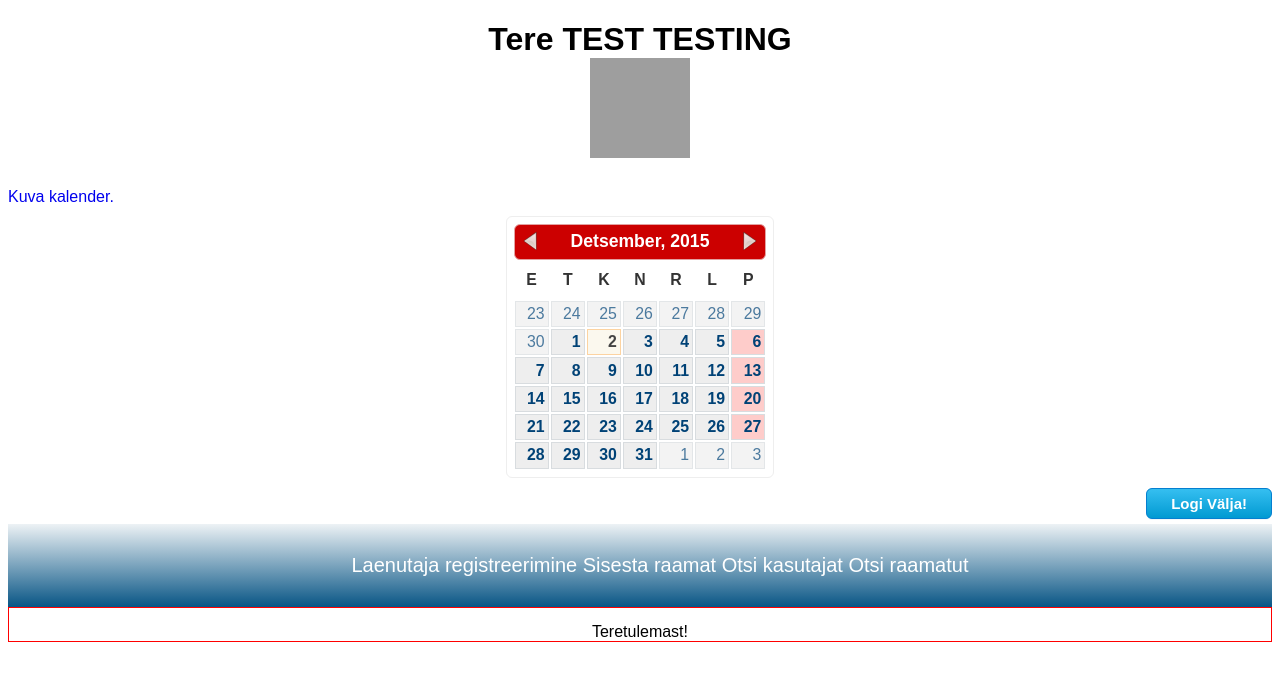
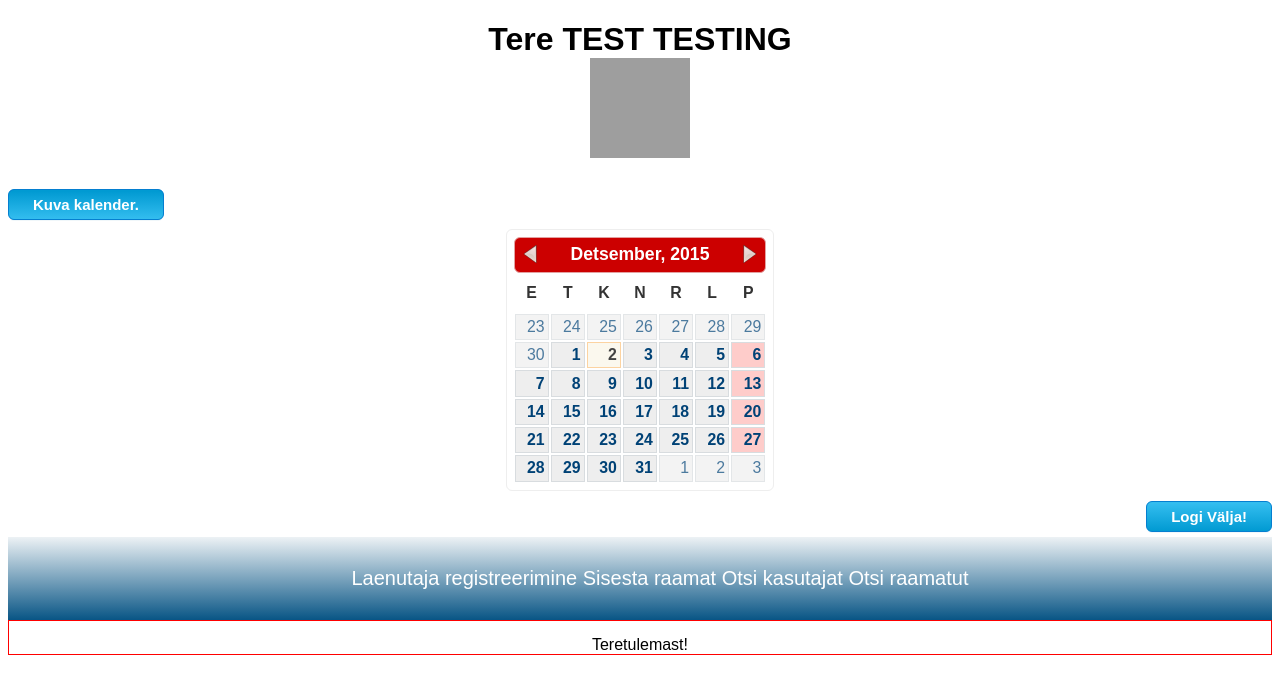
Before and after one commit to vtanel/Raamatukogu, a PHP site: page / in a window 1280 px wide, after a click on "Kuva kalender.". Shown: the top 694 px of the page. Run offline with PHP 8.4, Linux system fonts and the light colour scheme; a user stored in the database is signed in; data comes from the database, SQL or seed files in the repository; some libraries are stand-ins or nearby versions; grey boxes are pictures that could not be loaded.

Commit message:
Kuva kalender nupp samasuguseks nagu Logi välja nupp [Delivers #108929260]

```diff
--- a/css/admin_template.css
+++ b/css/admin_template.css
@@ -57,7 +57,7 @@ a {
 
 }
 
-.log_out {
+.log_out, .calender {
     -moz-box-shadow: 0px 1px 0px 0px #f0f7fa;
     -webkit-box-shadow: 0px 1px 0px 0px #f0f7fa;
     box-shadow: 0px 1px 0px 0px #f0f7fa;
@@ -83,7 +83,8 @@ a {
     text-decoration: none;
 }
 
-.log_out:hover {
+.log_out:hover,
+.calender {
     background: -webkit-gradient(linear, left top, left bottom, color-stop(0.05, #019ad2), color-stop(1, #33bdef));
     background: -moz-linear-gradient(top, #019ad2 5%, #33bdef 100%);
     background: -webkit-linear-gradient(top, #019ad2 5%, #33bdef 100%);
@@ -94,7 +95,8 @@ a {
     background-color: #019ad2;
 }
 
-.log_out:active {
+.log_out:active,
+.calender {
     position: relative;
     top: 1px;
 }
--- a/templates/admin_template.php
+++ b/templates/admin_template.php
@@ -9,7 +9,7 @@ require 'controllers/admins.php';
 <head>
 
     <meta charset="UTF-8">
-    <title>Document</title>
+    <title>Raamatukogu</title>
     <link href="css/admin_template.css" rel="stylesheet" type="text/css">
     <link href="css/searchtable/tables.css" rel="stylesheet" type="text/css">
     <script type="text/javascript">
@@ -34,9 +34,10 @@ require 'controllers/admins.php';
 
 <!---Too kalender admin_page.php lehel !------->
 
-<a href="#" onclick="toggle_visibility('calender');">Kuva kalender.</a>
+<a class="calender" href="#" onclick="toggle_visibility('calender');">Kuva kalender.</a>
 
 <div id="calender" style="display:none;"><?php require 'calendar.php'; ?></div>
+
 <a href="controllers/log_out.php">
     <div class="log_out">Logi Välja!</div>
 </a>
```
